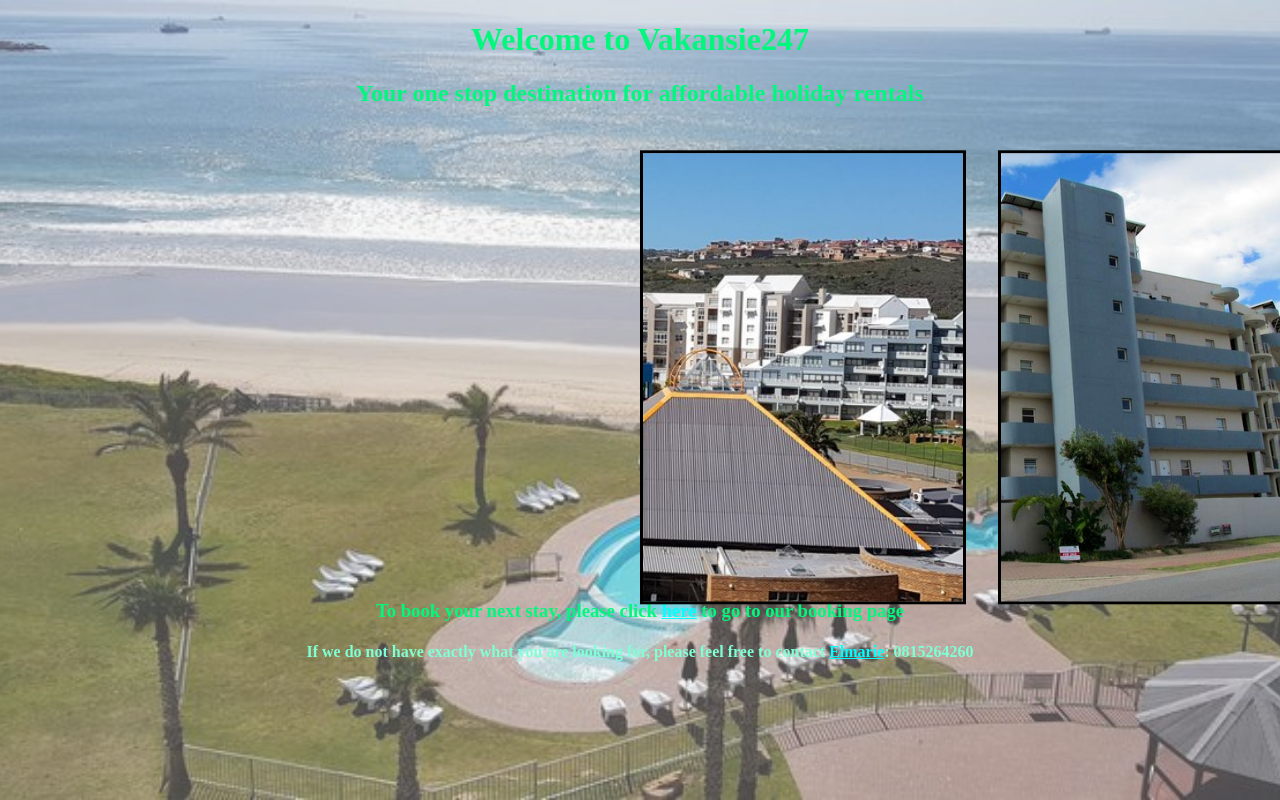
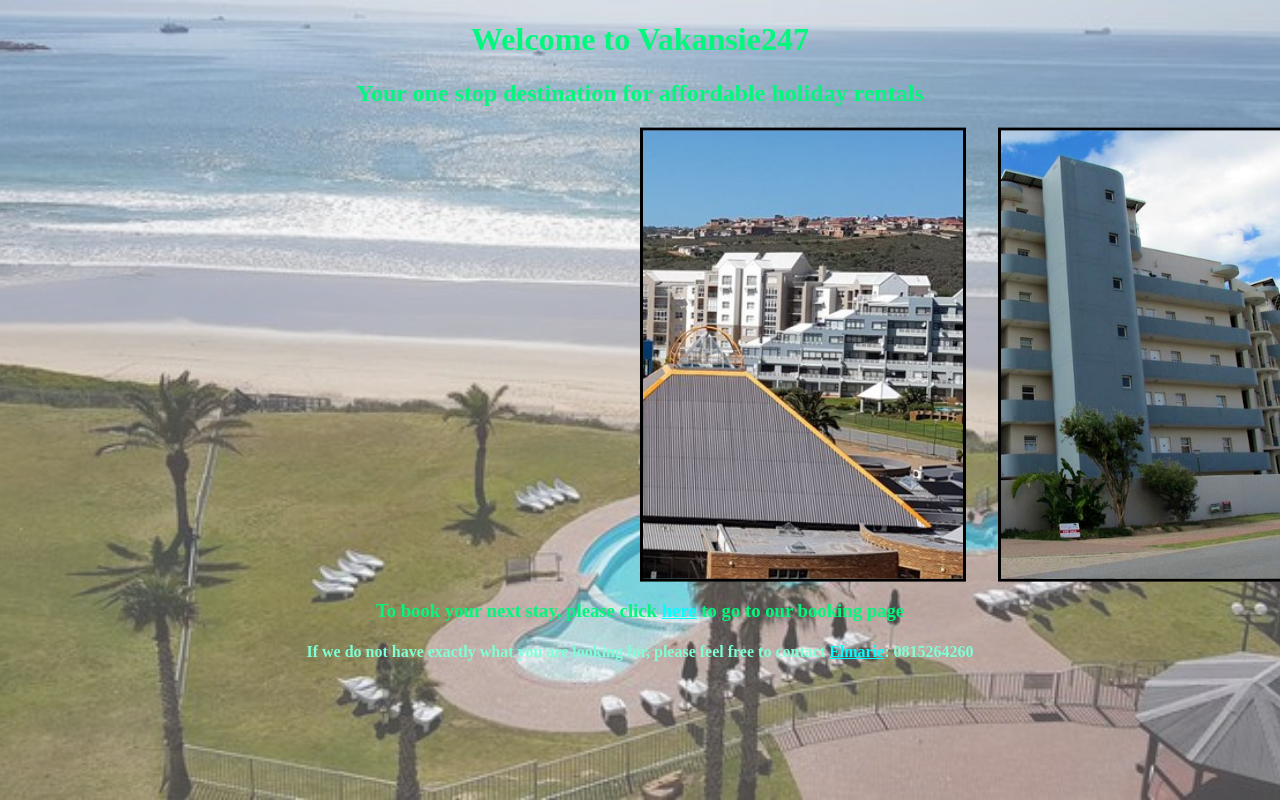
Before and after one commit to HiccTooth6416/Vakansie247, a plain HTML site: page index.html in a window 1280 px wide. Shown: the top 800 px of the page. Drawn offline with Linux system fonts and the light colour scheme.

Commit message:
Update test.css

```diff
--- a/test.css
+++ b/test.css
@@ -27,7 +27,7 @@ body {
     position: absolute;
     left: 50%;
     top: 50%;
-    transform: translate(0%, -55%);
+    transform: translate(0%, -60%);
     user-select: none; /* -- Prevent image highlighting -- */
   }
 
```
